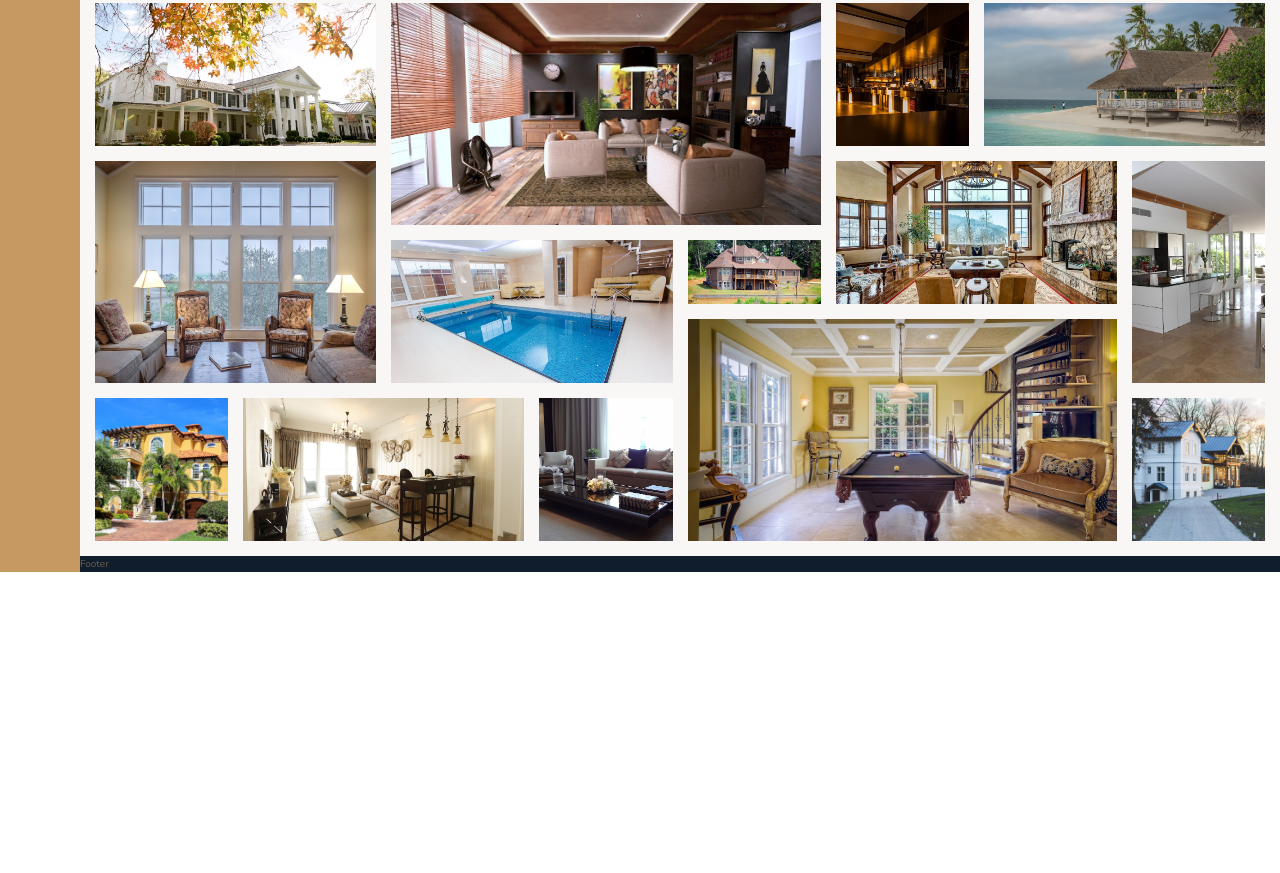
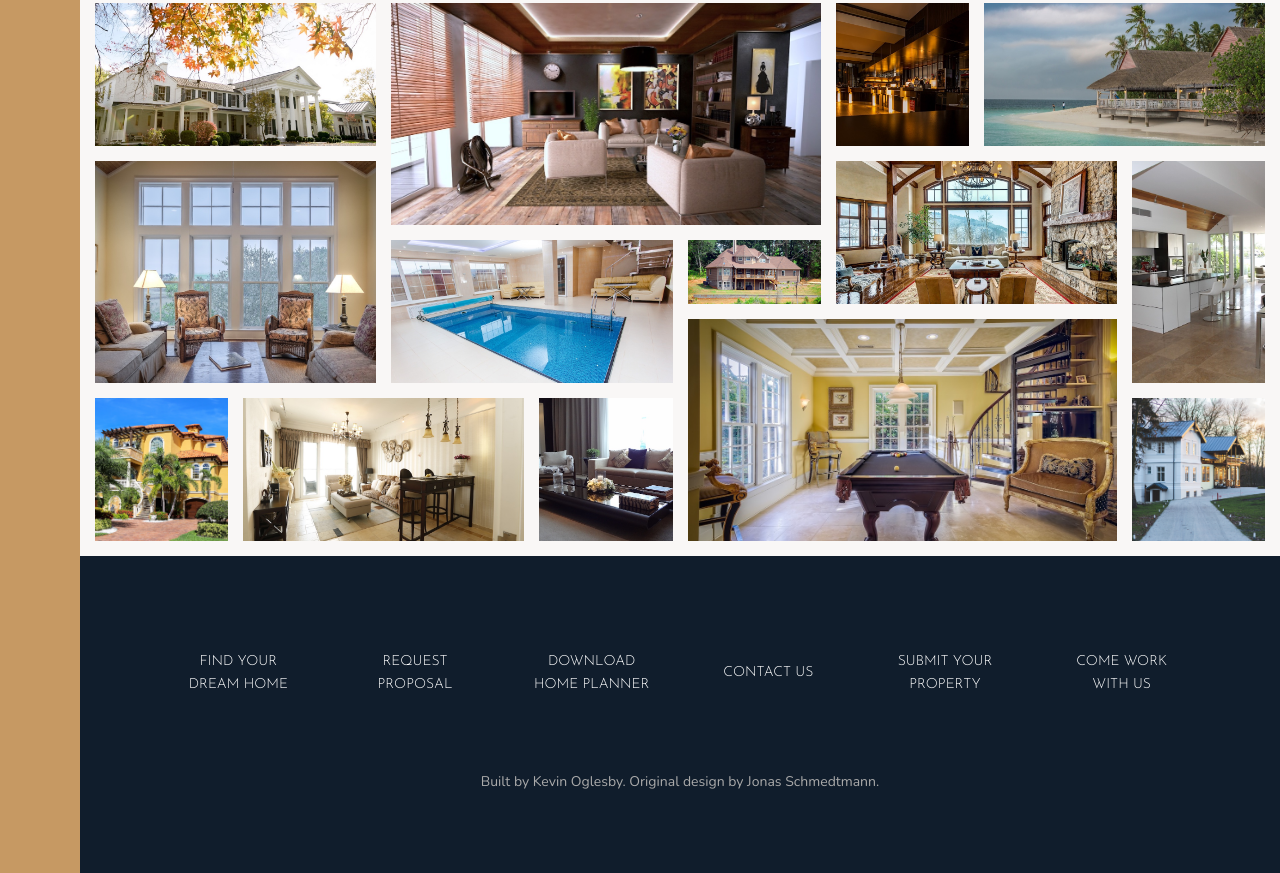
Before and after one commit to koglesby/nexter, a website: page index.html in a window 1280 px wide. Shown: the part 3719-4592 px from the top of the page. Before the commit the page ends 4291 px from the top, so only its background shows below. Drawn offline with nearby package versions, Linux system fonts and the light colour scheme.

Commit message:
build footer

```diff
--- a/index.html
+++ b/index.html
@@ -314,6 +314,28 @@
       </figure>
     </section>
 
-    <footer class="footer">Footer</footer>
+    <footer class="footer">
+      <ul class="nav">
+        <li class="nav__item">
+          <a href="#" class="nav__link">Find your dream home</a>
+        </li>
+        <li class="nav__item">
+          <a href="#" class="nav__link">Request Proposal</a>
+        </li>
+        <li class="nav__item">
+          <a href="#" class="nav__link">Download home planner</a>
+        </li>
+        <li class="nav__item"><a href="#" class="nav__link">Contact us</a></li>
+        <li class="nav__item">
+          <a href="#" class="nav__link">Submit your property</a>
+        </li>
+        <li class="nav__item">
+          <a href="#" class="nav__link">Come work with us</a>
+        </li>
+      </ul>
+      <p class="copyright">
+        Built by Kevin Oglesby. Original design by Jonas Schmedtmann.
+      </p>
+    </footer>
   </body>
 </html>
--- a/sass/_footer.scss
+++ b/sass/_footer.scss
@@ -1,4 +1,43 @@
 .footer {
   background-color: $color-secondary;
   grid-column: full-start / full-end;
+  padding: 8rem;
 }
+
+.nav {
+  list-style: none;
+
+  display: grid;
+  grid-template-columns: repeat(auto-fit, minmax(15rem, 1fr));
+  grid-gap: 2rem;
+  align-items: center;
+
+  &__link:link,
+  &__link:visited {
+    font-size: 1.4rem;
+    color: #fff;
+    text-decoration: none;
+    font-family: $font-display;
+    text-transform: uppercase;
+    text-align: center;
+    padding: 1.5rem;
+    display: block;
+    transition: all 0.2s;
+  }
+
+  &__link:hover,
+  &__link:active {
+    background-color: rgba(#fff, 0.05);
+    transform: translateY(-3px);
+  }
+}
+
+.copyright {
+  font-size: 1.4rem;
+  color: $color-grey-light-2;
+  margin-top: 6rem;
+  margin-right: auto;
+  margin-left: auto;
+  text-align: center;
+  width: 70%;
+}
```
Also changed, not shown: css/style.css.
